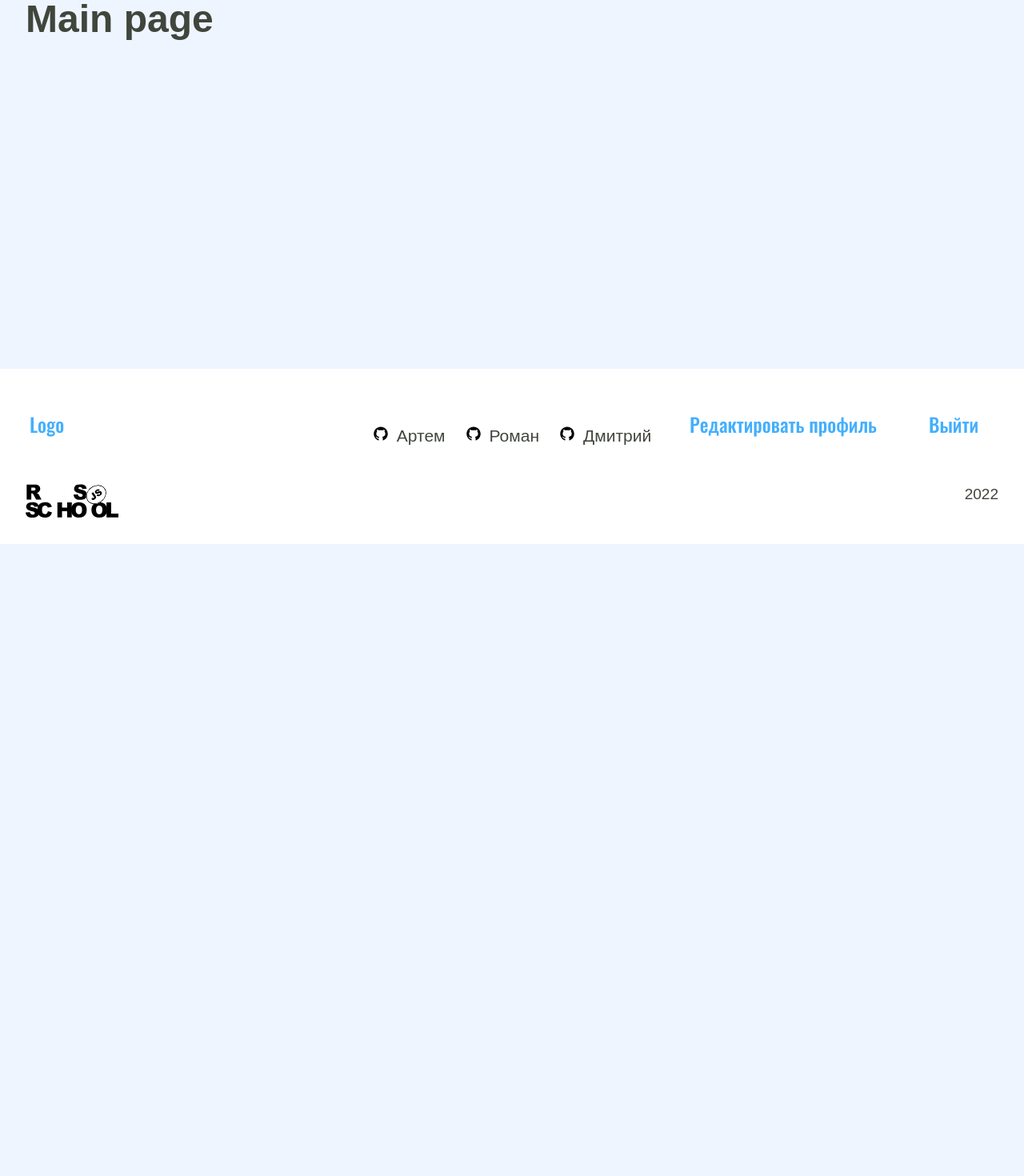
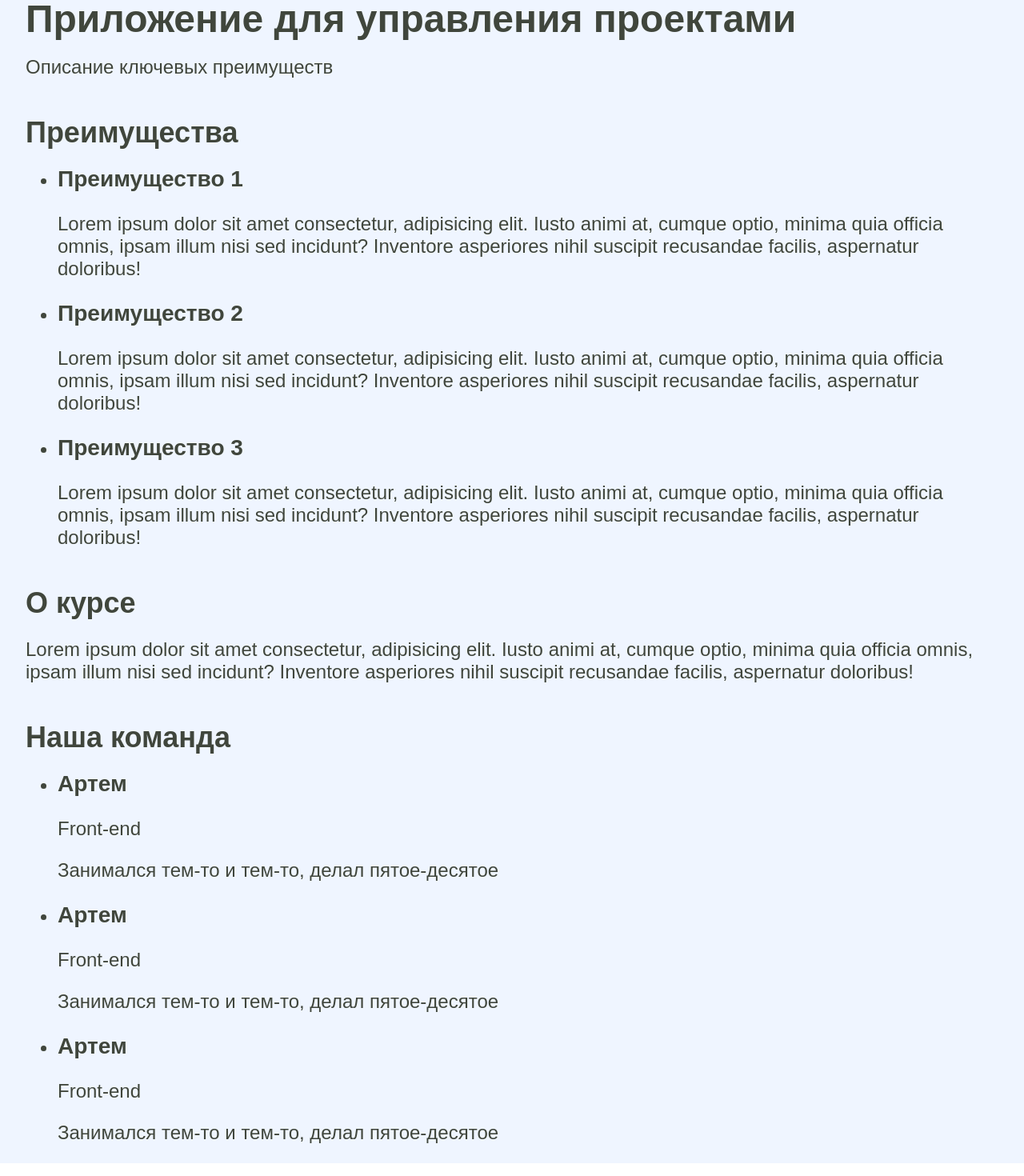
Before and after one commit to dino19981/RSS-project-management-app, a React (Create React App) app: page / in a window 1280 px wide. Shown: the part 120-1590 px from the top of the page at 80% size. Before the commit the page ends 800 px from the top, so only its background shows below. Built offline with nearby package versions, Linux system fonts and the light colour scheme.

Commit message:
feat: add main markup for MainPage component

```diff
--- a/src/pages/mainPage/MainPage.tsx
+++ b/src/pages/mainPage/MainPage.tsx
@@ -1,16 +1,82 @@
 import Footer from '../../components/footer/Footer';
 import Header from '../../components/header/Header';
+import Layout from '../../layout/Layout';
 
 export default function MainPage() {
   return (
-    <>
-      <Header />
-      <main className="main">
-        <div className="container">
-          <h1>Main page</h1>
-        </div>
-      </main>
-      <Footer />
-    </>
+    <Layout>
+      <>
+        <section>
+          <h1>Приложение для управления проектами</h1>
+          <p>Описание ключевых преимуществ</p>
+        </section>
+
+        <section>
+          <h2>Преимущества</h2>
+          <ul>
+            <li>
+              <h3>Преимущество 1</h3>
+              <p>
+                Lorem ipsum dolor sit amet consectetur, adipisicing elit. Iusto animi at, cumque
+                optio, minima quia officia omnis, ipsam illum nisi sed incidunt? Inventore
+                asperiores nihil suscipit recusandae facilis, aspernatur doloribus!
+              </p>
+            </li>
+            <li>
+              <h3>Преимущество 2</h3>
+              <p>
+                Lorem ipsum dolor sit amet consectetur, adipisicing elit. Iusto animi at, cumque
+                optio, minima quia officia omnis, ipsam illum nisi sed incidunt? Inventore
+                asperiores nihil suscipit recusandae facilis, aspernatur doloribus!
+              </p>
+            </li>
+            <li>
+              <h3>Преимущество 3</h3>
+              <p>
+                Lorem ipsum dolor sit amet consectetur, adipisicing elit. Iusto animi at, cumque
+                optio, minima quia officia omnis, ipsam illum nisi sed incidunt? Inventore
+                asperiores nihil suscipit recusandae facilis, aspernatur doloribus!
+              </p>
+            </li>
+          </ul>
+        </section>
+
+        <section>
+          <h2>О курсе</h2>
+          <p>
+            Lorem ipsum dolor sit amet consectetur, adipisicing elit. Iusto animi at, cumque optio,
+            minima quia officia omnis, ipsam illum nisi sed incidunt? Inventore asperiores nihil
+            suscipit recusandae facilis, aspernatur doloribus!
+          </p>
+        </section>
+
+        <section>
+          <h2>Наша команда</h2>
+          <ul>
+            <li>
+              <article>
+                <h3>Артем</h3>
+                <span>Front-end</span>
+                <p>Занимался тем-то и тем-то, делал пятое-десятое</p>
+              </article>
+            </li>
+            <li>
+              <article>
+                <h3>Артем</h3>
+                <span>Front-end</span>
+                <p>Занимался тем-то и тем-то, делал пятое-десятое</p>
+              </article>
+            </li>
+            <li>
+              <article>
+                <h3>Артем</h3>
+                <span>Front-end</span>
+                <p>Занимался тем-то и тем-то, делал пятое-десятое</p>
+              </article>
+            </li>
+          </ul>
+        </section>
+      </>
+    </Layout>
   );
 }
```
